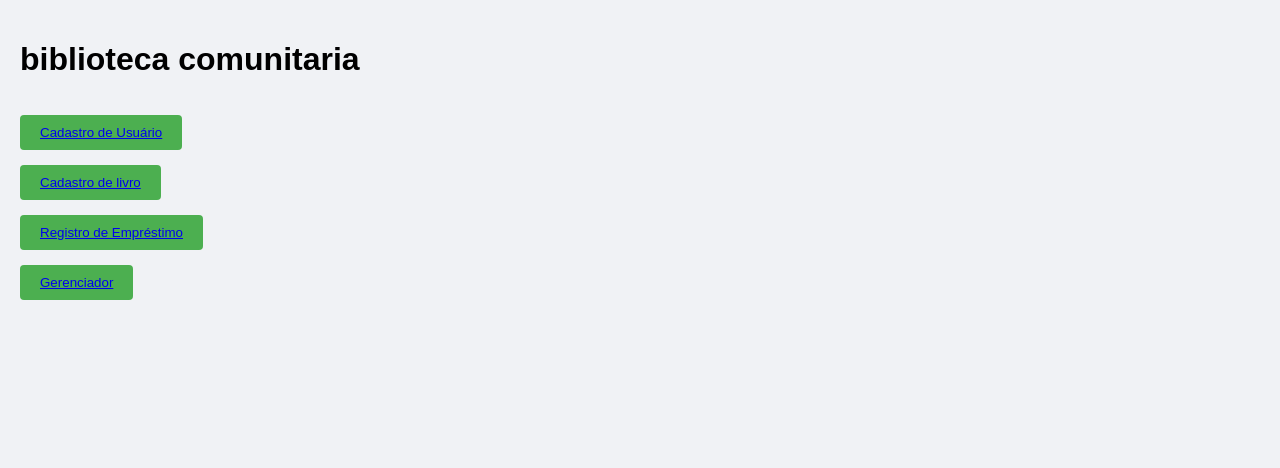
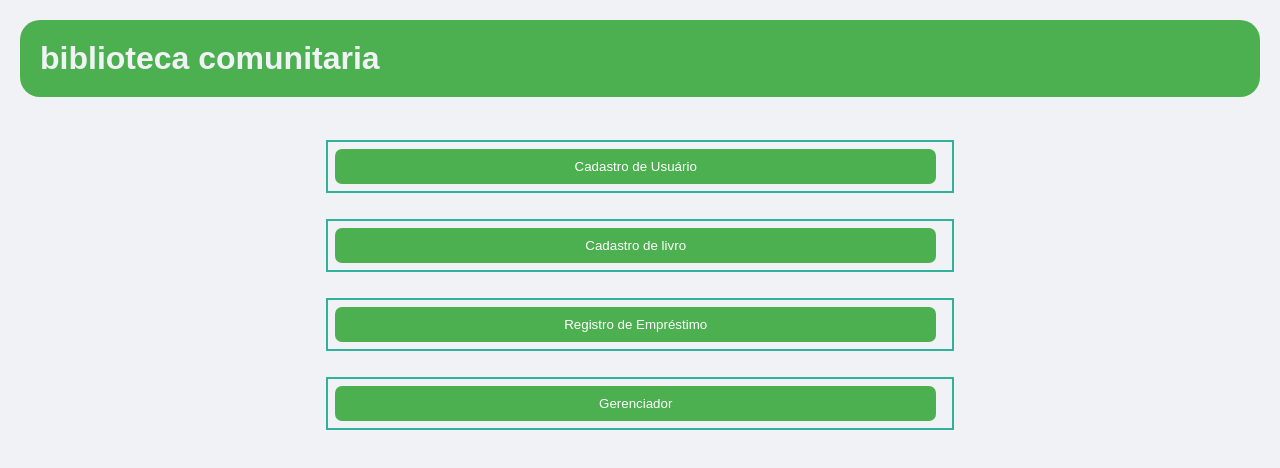
Before and after one commit to GirlanKleber/Atividade-biblioteca, a plain HTML site: page frontend/Index.html in a window 1280 px wide. Drawn offline with Linux system fonts and the light colour scheme.

Commit message:
Update style.css

```diff
--- a/frontend/style.css
+++ b/frontend/style.css
@@ -47,3 +47,58 @@ body {
     padding: 8px;
     text-align: center;
   }
+
+  .container_cadastro a {
+    text-decoration: none;
+    width: 400;
+    color:white;
+    transition: all 1s;
+  }
+
+  .container_cadastro a :hover{
+    background-color: black;
+    color: #4CAF50;
+
+  }
+  .container {
+    margin-top: 30px;
+    flex-direction: column;
+    justify-content: center;
+    align-items: center;
+    display: flex;
+    flex-wrap: wrap;
+  }
+
+  .bnt{
+    width: 97%;
+    margin: 5px;
+    padding: 10px;
+    border-radius: 7px;
+    margin: 5px;
+    transition: all 1.1s;
+  }
+
+  .bnt:hover{
+    background-color: black;
+    color: #4CAF50;
+    border-radius: 20px;
+  }
+
+  .container_cadastro{
+    width: 50%;
+    padding: 2px;
+    justify-content: left;
+    border: 2px solid rgb(48, 177, 155);
+    margin:  13px;
+  }
+
+  header{
+    background-color: #4CAF50;
+    padding: 20px;
+    border-radius: 20px;
+    color: #f0f2f5;
+  }
+  *{
+    margin: 0;
+    padding: 0;
+  }
```
